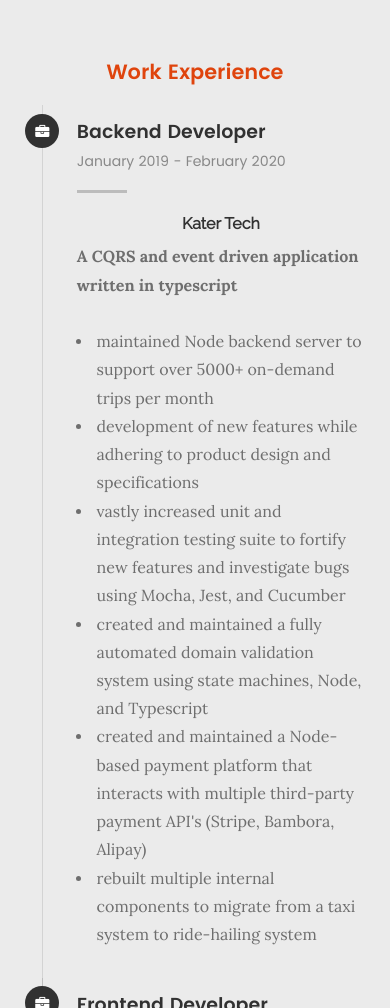
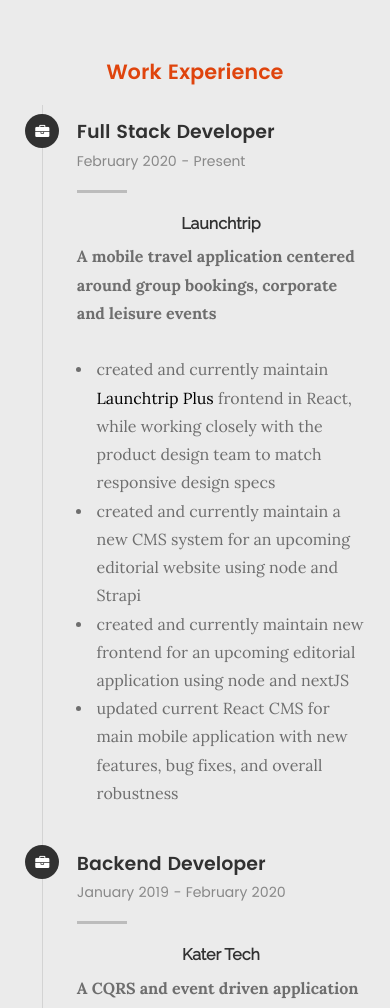
Before and after one commit to davidkhayutin/david-resume, a plain HTML site: page index.html in a window 390 px wide. Shown: the part 4733-5741 px from the top of the page. Drawn offline with Linux system fonts and the light colour scheme; files whose address does not match are found by name.

Commit message:
added launchtrip

```diff
--- a/index.html
+++ b/index.html
@@ -391,6 +391,31 @@
 			<div class="col-twelve">
 
 				<div class="timeline-wrap">
+					<div class="timeline-block">
+
+						<div class="timeline-ico">
+							<i class="fa fa-briefcase"></i>
+						</div>
+
+						<div class="timeline-header">
+							<h3>Full Stack Developer</h3>
+							<p>February 2020 - Present</p>
+						</div>
+
+						<div class="timeline-content">
+							<h4>Launchtrip</h4>
+							<strong>
+								<p>A mobile travel application centered around group bookings, corporate and leisure events</p>
+							</strong>
+							<ul class="resp">
+								<li>created and currently maintain <a href="https://launchtrip.com/plus" target="_blank">Launchtrip Plus</a> frontend in React, while working closely with the product design team to match responsive design specs</li>
+								<li>created and currently maintain a new CMS system for an upcoming editorial website using node and Strapi</li>
+								<li>created and currently maintain new frontend for an upcoming editorial application using node and nextJS</li>
+								<li>updated current React CMS for main mobile application with new features, bug fixes, and overall robustness </li>
+							</ul>
+						</div>
+
+					</div> <!-- /timeline-block -->
 
 					<div class="timeline-block">
 
```
